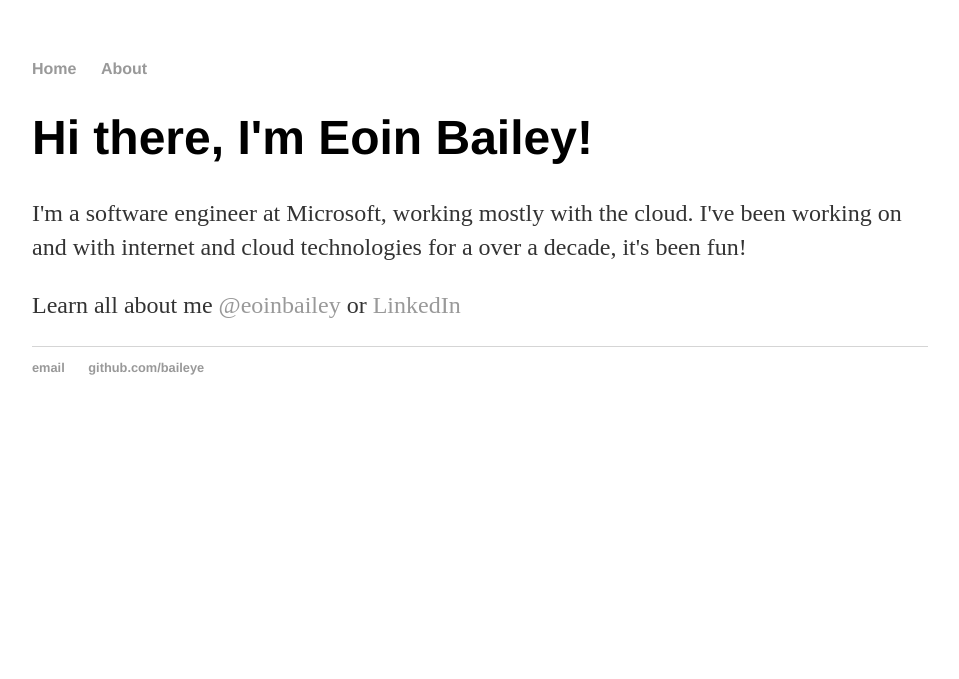
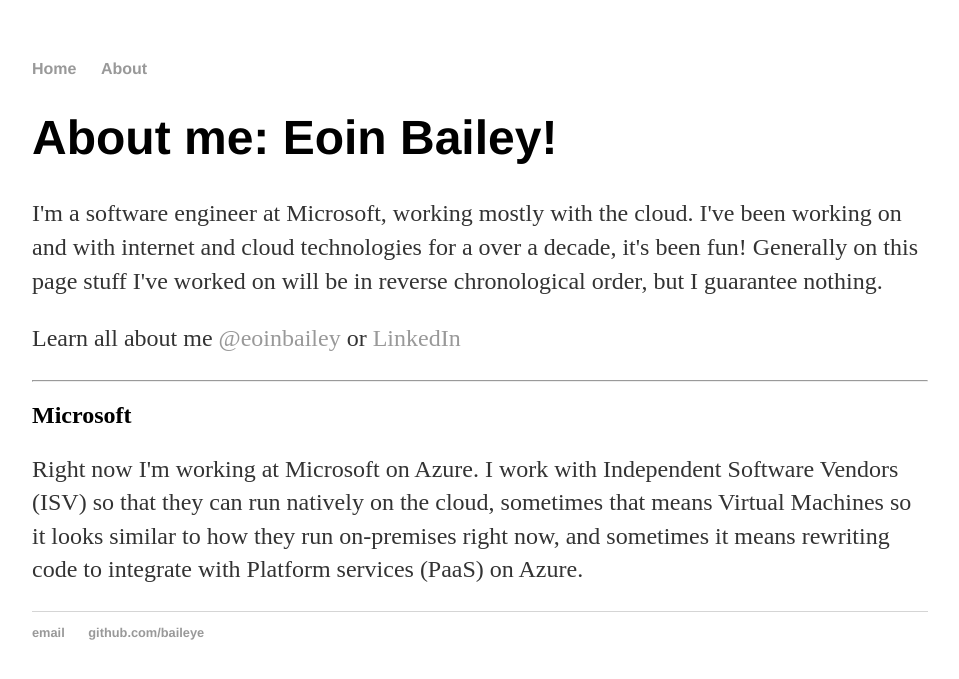
Before and after one commit to baileye/baileye.github.io, a Jekyll site: the page built from about.html, in a window 1280 px wide. Shown: the top 679 px of the page, without its empty margins (160-1119 px from the left). Built offline with Jekyll 4.4.1, drawn with Linux system fonts in a browser that asks for light colours.

Commit message:
add some more info

```diff
--- a/about.html
+++ b/about.html
@@ -3,10 +3,29 @@
 title: About > Eoin Bailey
 ---
 <div class="blurb">
-	<h1>Hi there, I'm Eoin Bailey!</h1>
+
+  <h1>
+    About me: Eoin Bailey!
+  </h1>
   <p>I'm a software engineer at Microsoft, working mostly with the cloud. I've been working
-    on and with internet and cloud technologies for a over a decade, it's been fun!
+    on and with internet and cloud technologies for a over a decade, it's been fun! Generally
+    on this page stuff I've worked on will be in reverse chronological order, but I
+    guarantee nothing.
   </p>
-	<p>Learn all about me <a href="http://twitter.com/eoinbailey">@eoinbailey</a>
-  or <a href="https://www.linkedin.com/in/eoinbailey">LinkedIn</a></p>
+  <p>
+    Learn all about me <a href="http://twitter.com/eoinbailey">@eoinbailey</a>
+    or <a href="https://www.linkedin.com/in/eoinbailey">LinkedIn</a>
+  </p>
+
+  <hr>
+
+  <h2>
+    Microsoft
+  </h2>
+  <p>
+    Right now I'm working at Microsoft on Azure. I work with Independent Software Vendors (ISV)
+    so that they can run natively on the cloud, sometimes that means Virtual Machines so it
+    looks similar to how they run on-premises right now, and sometimes it means rewriting
+    code to integrate with Platform services (PaaS) on Azure.
+  </p>
 </div><!-- /.blurb -->
```
Also changed, not shown: index.html (+13 -1 lines).
